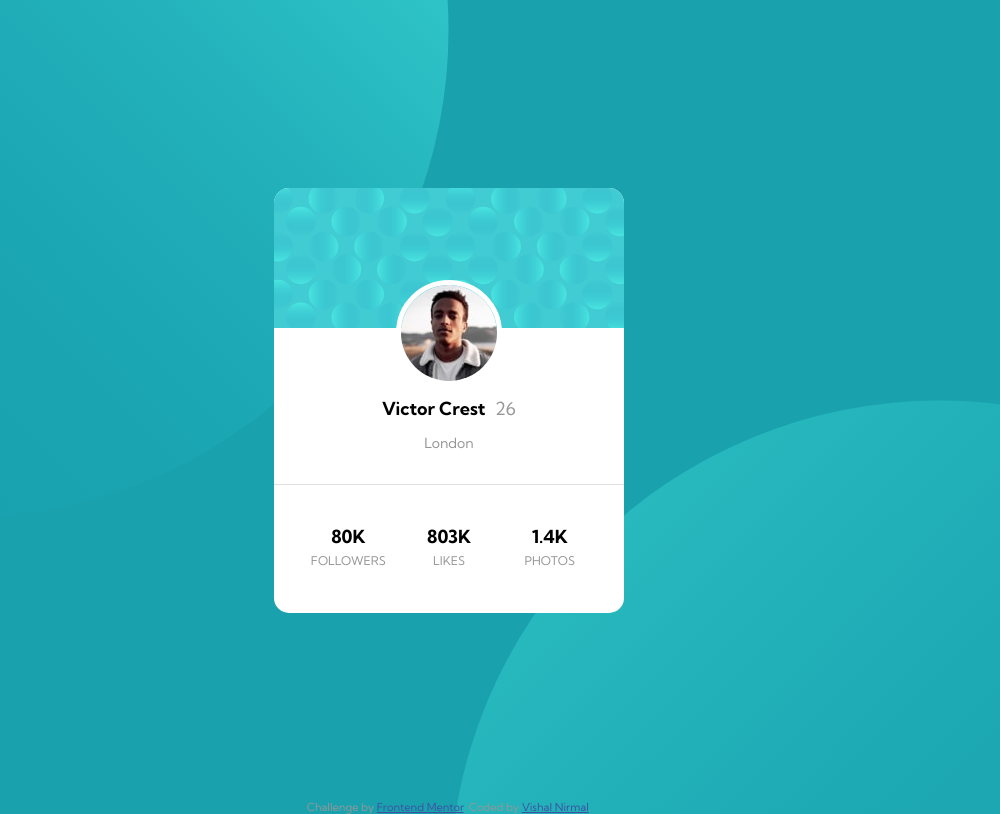
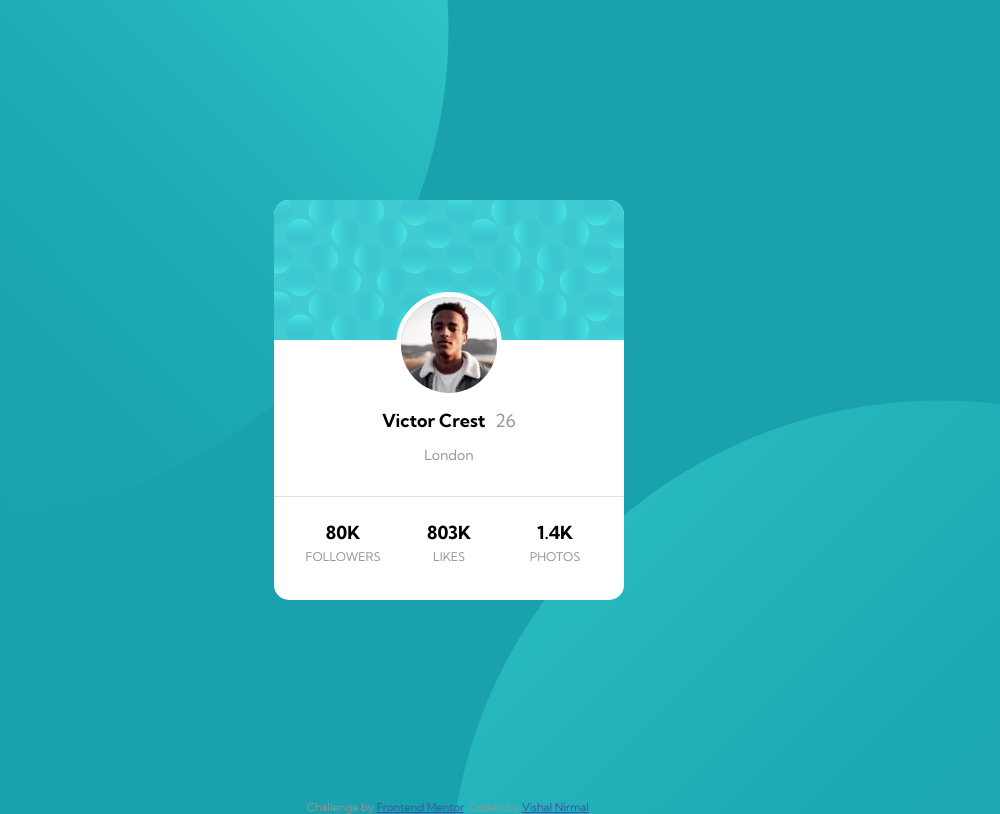
Before and after one commit to vishalnirmal/Profile-card-component, a plain HTML site: page index.html in a window 1280 px wide. Shown: the whole page, without its empty margins (191-1191 px from the left). Drawn offline with Linux system fonts and the light colour scheme.

Commit message:
adjusted some margins

```diff
--- a/styles.css
+++ b/styles.css
@@ -63,11 +63,11 @@ body{
 .stats-box{
     border-top: 1px solid hsl(0, 0%, 59%, 0.3);
     display: flex;
-    padding: 1.5rem;
+    padding: 1rem;
 }
 .stats-box > div{
     flex-grow: 1;
     text-align: center;
     width: 30%;
-    margin: 1rem 0.75rem;
+    margin: 0.5rem 0.75rem;
 }
```
